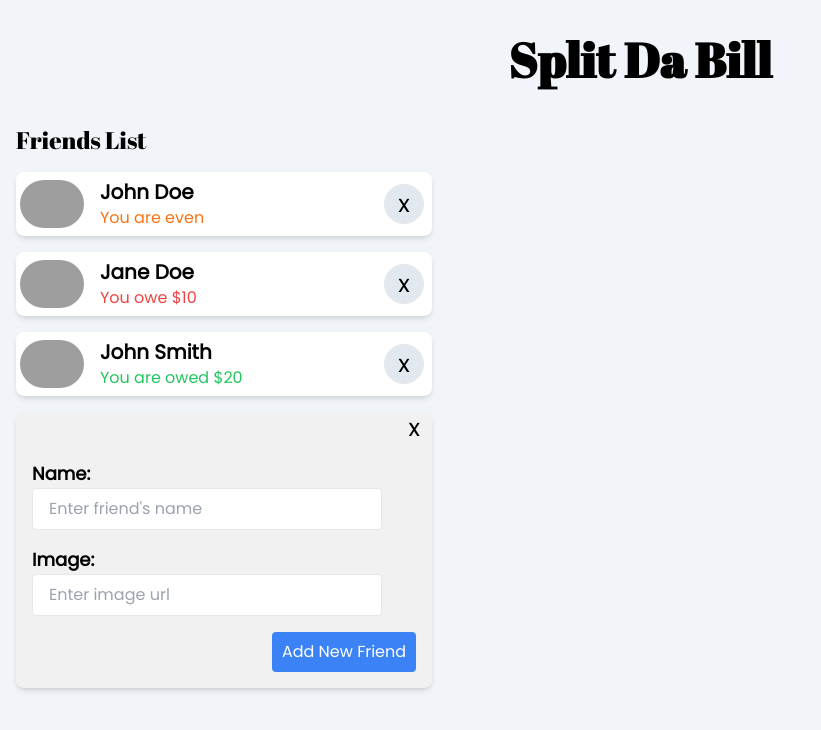
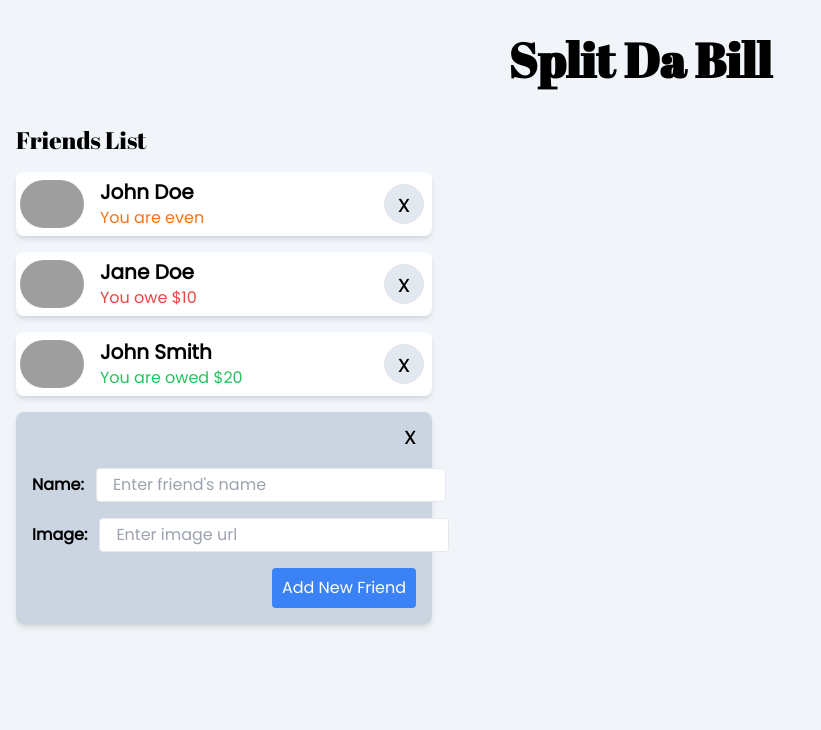
Before and after one commit to cedekpoole/split-da-bill, a React (Vite) app: page / in a window 1280 px wide. Both pictures are taken after a click on the button "Add Friend". Shown: the top 730 px of the page, without its empty margins (0-821 px from the left). Built offline with nearby package versions, Linux system fonts and the light colour scheme; grey boxes are pictures that could not be loaded.

Commit message:
reduce font size of friend form

```diff
--- a/src/components/FriendForm.jsx
+++ b/src/components/FriendForm.jsx
@@ -29,8 +29,8 @@ export default function FriendForm({
   };
 
   return (
-    <div className="bg-[#f1f1f1] shadow-md rounded-lg flex flex-col">
-      <div className="text-end mr-3 ">
+    <div className="bg-slate-300 shadow-md rounded-lg flex flex-col">
+      <div className="text-end mr-4 mt-2">
         <span
           className="text-2xl cursor-pointer"
           onClick={() => setAddFriend(!addFriend)}
@@ -39,28 +39,28 @@ export default function FriendForm({
         </span>
       </div>
       <form className="flex flex-col space-y-4 p-4" onSubmit={handleSubmit}>
-        <div>
-          <label htmlFor="name" className="text-lg font-semibold mr-4">
+        <div className="flex justify-start items-center">
+          <label htmlFor="name" className="text-md font-semibold mr-3">
             Name:
           </label>
           <input
             name="name"
             type="text"
-            className="border rounded px-4 py-2"
+            className="border rounded px-4 py-1"
             placeholder="Enter friend's name"
             value={name}
             onChange={(e) => setName(e.target.value)}
             required
           />
         </div>
-        <div>
-          <label htmlFor="image" className="text-lg font-semibold mr-4">
+        <div className="flex justify-start items-center">
+          <label htmlFor="image" className="text-md font-semibold mr-3">
             Image:
           </label>
           <input
             name="image"
             type="url"
-            className="border rounded px-4 py-2"
+            className="border rounded px-4 py-1"
             placeholder="Enter image url"
             value={image}
             onChange={(e) => setImage(e.target.value)}
```
